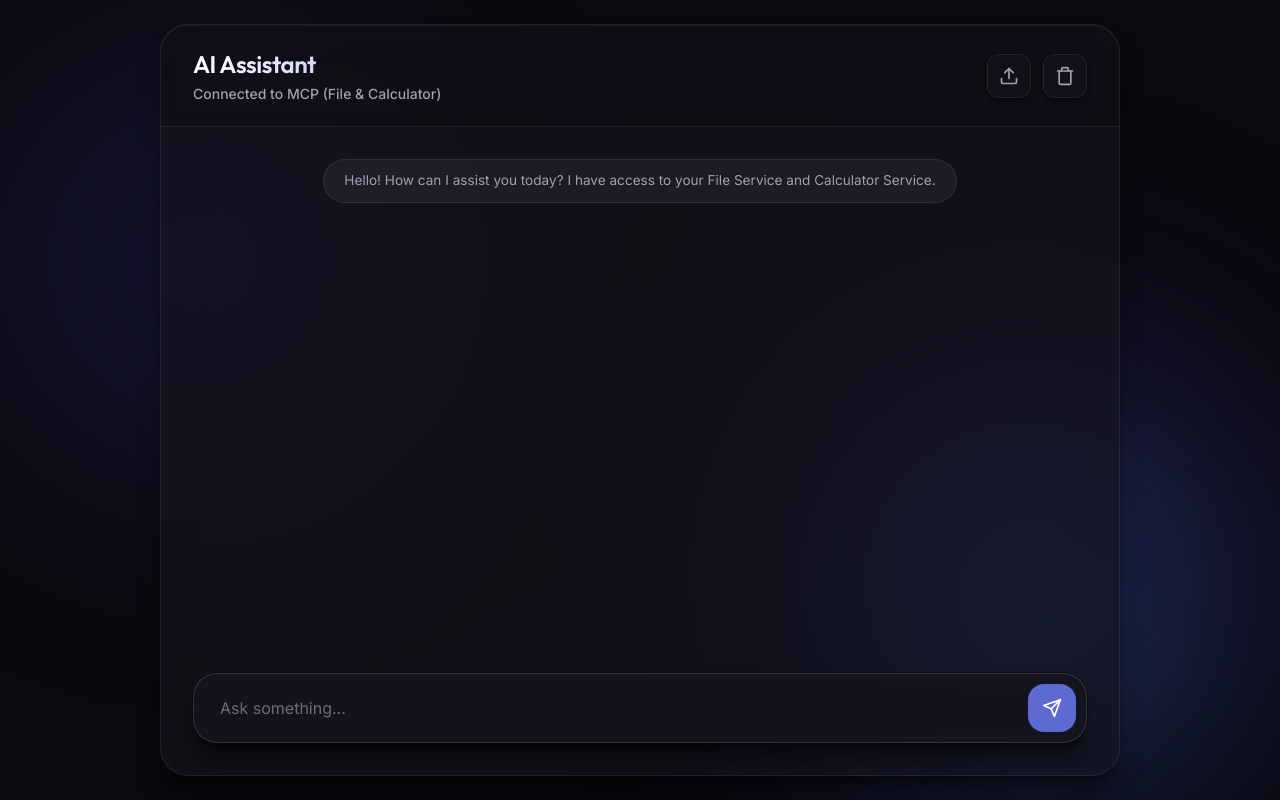
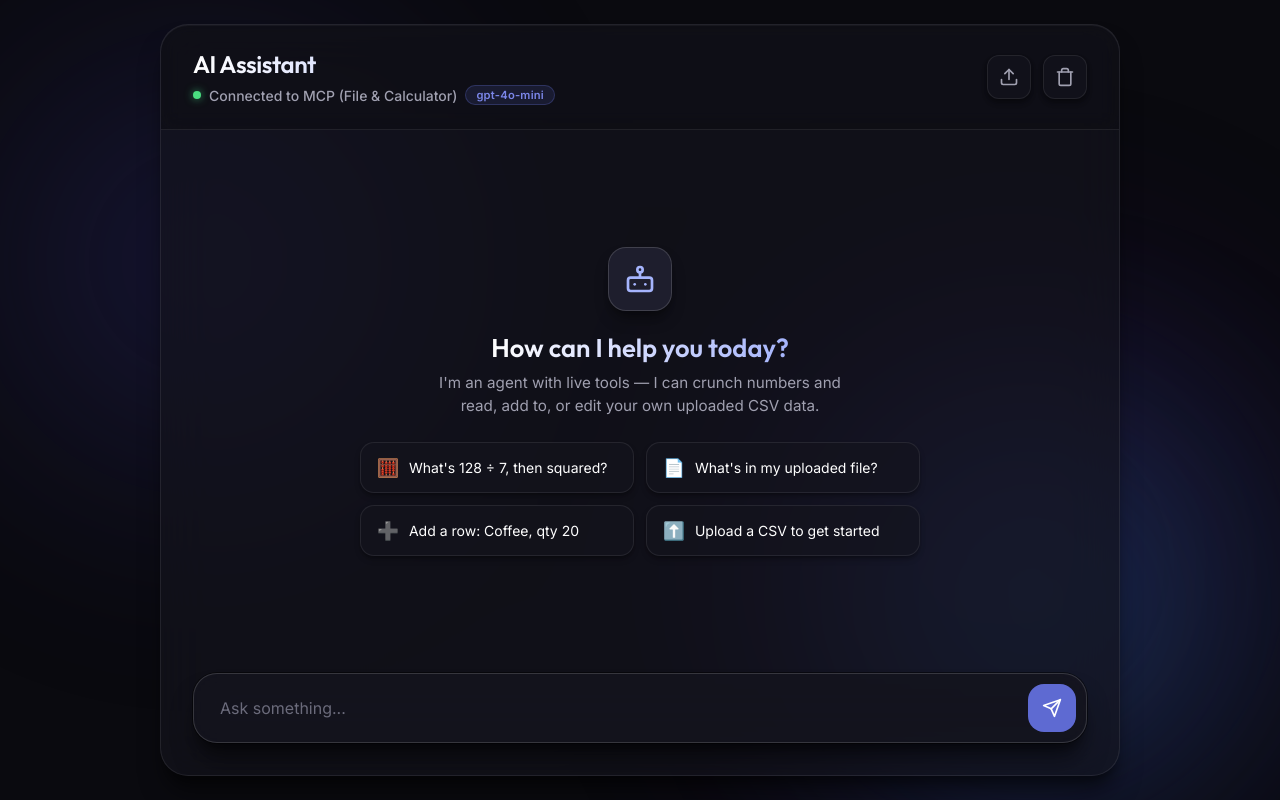
Before and after one commit to kosalanayanajithdeshapriya/Simple-MCP, a plain HTML site: page ui/index.html in a window 1280 px wide. Drawn offline with nearby package versions, Linux system fonts and the light colour scheme.

Commit message:
Redesign chat UI with a welcome screen and agent-style header
Adds an empty-state welcome screen (icon, greeting, and suggestion
chips for common actions - math, file Q&A, add-row, upload) shown
until the first message, and a more agent-like header with an online
status dot and model badge. Clearing the chat now returns to the
welcome screen instead of a static system message.

```diff
--- a/ui/app.js
+++ b/ui/app.js
@@ -6,6 +6,7 @@ document.addEventListener("DOMContentLoaded", () => {
     const clearBtn = document.getElementById("clear-btn");
     const csvInput = document.getElementById("csv-input");
     const headerSubtitle = document.getElementById("header-subtitle");
+    const welcomeScreen = document.getElementById("welcome-screen");
 
     // Configure marked to use GitHub Flavored Markdown and line breaks
     if (window.marked) {
@@ -17,6 +18,15 @@ document.addEventListener("DOMContentLoaded", () => {
 
     const userAvatarSVG = `<svg xmlns="http://www.w3.org/2000/svg" width="20" height="20" viewBox="0 0 24 24" fill="none" stroke="currentColor" stroke-width="2" stroke-linecap="round" stroke-linejoin="round"><path d="M20 21v-2a4 4 0 0 0-4-4H8a4 4 0 0 0-4 4v2"></path><circle cx="12" cy="7" r="4"></circle></svg>`;
     const aiAvatarSVG = `<svg xmlns="http://www.w3.org/2000/svg" width="20" height="20" viewBox="0 0 24 24" fill="none" stroke="currentColor" stroke-width="2" stroke-linecap="round" stroke-linejoin="round"><rect x="3" y="11" width="18" height="10" rx="2"></rect><circle cx="12" cy="5" r="2"></circle><path d="M12 7v4"></path><line x1="8" y1="16" x2="8" y2="16"></line><line x1="16" y1="16" x2="16" y2="16"></line></svg>`;
+
+    function hideWelcomeScreen() {
+        welcomeScreen.classList.add("hidden");
+    }
+
+    function showWelcomeScreen() {
+        chatContainer.querySelectorAll(".message").forEach((el) => el.remove());
+        welcomeScreen.classList.remove("hidden");
+    }
 
     function appendMessage(role, content) {
         const msgDiv = document.createElement("div");
@@ -86,16 +96,10 @@ document.addEventListener("DOMContentLoaded", () => {
         }
     }
 
-    chatForm.addEventListener("submit", async (e) => {
-        e.preventDefault();
-        const text = userInput.value.trim();
-        if (!text) return;
+    async function sendMessage(text) {
+        hideWelcomeScreen();
+        appendMessage("user", text);
 
-        // Display user message
-        appendMessage("user", text);
-        userInput.value = "";
-
-        // Disable input and show loading
         setInputState(true);
         appendLoading();
 
@@ -116,6 +120,25 @@ document.addEventListener("DOMContentLoaded", () => {
             console.error("Chat error:", error);
         } finally {
             setInputState(false);
+        }
+    }
+
+    chatForm.addEventListener("submit", (e) => {
+        e.preventDefault();
+        const text = userInput.value.trim();
+        if (!text) return;
+        userInput.value = "";
+        sendMessage(text);
+    });
+
+    welcomeScreen.addEventListener("click", (e) => {
+        const chip = e.target.closest(".suggestion-chip");
+        if (!chip) return;
+
+        if (chip.dataset.action === "upload") {
+            csvInput.click();
+        } else if (chip.dataset.action === "prompt") {
+            sendMessage(chip.dataset.prompt);
         }
     });
 
@@ -138,19 +161,11 @@ document.addEventListener("DOMContentLoaded", () => {
             }
 
             headerSubtitle.textContent = `Loaded: ${file.name}`;
-            chatContainer.innerHTML += `
-                <div class="message system-message">
-                    <div class="message-content">Uploaded "${file.name}". Ask me anything about this data.</div>
-                </div>
-            `;
-            scrollToBottom();
+            hideWelcomeScreen();
+            appendMessage("system", `Uploaded "${file.name}". Ask me anything about this data.`);
         } catch (error) {
-            chatContainer.innerHTML += `
-                <div class="message system-message">
-                    <div class="message-content">Upload failed: ${error.message}</div>
-                </div>
-            `;
-            scrollToBottom();
+            hideWelcomeScreen();
+            appendMessage("system", `Upload failed: ${error.message}`);
             console.error("Upload error:", error);
         } finally {
             csvInput.value = "";
@@ -160,11 +175,7 @@ document.addEventListener("DOMContentLoaded", () => {
     clearBtn.addEventListener("click", async () => {
         try {
             await fetch("/api/clear");
-            chatContainer.innerHTML = `
-                <div class="message system-message">
-                    <div class="message-content">Chat history cleared. How can I help you?</div>
-                </div>
-            `;
+            showWelcomeScreen();
         } catch (error) {
             console.error("Failed to clear chat", error);
         }
--- a/ui/index.html
+++ b/ui/index.html
@@ -23,7 +23,11 @@
         <header class="header">
             <div class="header-info">
                 <h1>AI Assistant</h1>
-                <p id="header-subtitle">Connected to MCP (File & Calculator)</p>
+                <div class="header-meta">
+                    <span class="status-dot" title="Agent online"></span>
+                    <p id="header-subtitle">Connected to MCP (File & Calculator)</p>
+                    <span class="model-badge">gpt-4o-mini</span>
+                </div>
             </div>
             <div class="header-actions">
                 <label for="csv-input" class="upload-btn" title="Upload your own CSV">
@@ -37,8 +41,30 @@
         </header>
 
         <main class="chat-container" id="chat-container">
-            <div class="message system-message">
-                <div class="message-content">Hello! How can I assist you today? I have access to your File Service and Calculator Service.</div>
+            <div class="welcome-screen" id="welcome-screen">
+                <div class="welcome-icon">
+                    <svg xmlns="http://www.w3.org/2000/svg" width="32" height="32" viewBox="0 0 24 24" fill="none" stroke="currentColor" stroke-width="2" stroke-linecap="round" stroke-linejoin="round"><rect x="3" y="11" width="18" height="10" rx="2"></rect><circle cx="12" cy="5" r="2"></circle><path d="M12 7v4"></path><line x1="8" y1="16" x2="8" y2="16"></line><line x1="16" y1="16" x2="16" y2="16"></line></svg>
+                </div>
+                <h2>How can I help you today?</h2>
+                <p>I'm an agent with live tools — I can crunch numbers and read, add to, or edit your own uploaded CSV data.</p>
+                <div class="suggestions-grid">
+                    <button class="suggestion-chip" data-action="prompt" data-prompt="What's 128 divided by 7, and then raised to the power of 2?">
+                        <span class="chip-emoji">🧮</span>
+                        <span>What's 128 ÷ 7, then squared?</span>
+                    </button>
+                    <button class="suggestion-chip" data-action="prompt" data-prompt="What's in my uploaded file? Summarize it for me.">
+                        <span class="chip-emoji">📄</span>
+                        <span>What's in my uploaded file?</span>
+                    </button>
+                    <button class="suggestion-chip" data-action="prompt" data-prompt="Add a row: Coffee, quantity 20">
+                        <span class="chip-emoji">➕</span>
+                        <span>Add a row: Coffee, qty 20</span>
+                    </button>
+                    <button class="suggestion-chip" data-action="upload">
+                        <span class="chip-emoji">⬆️</span>
+                        <span>Upload a CSV to get started</span>
+                    </button>
+                </div>
             </div>
             <!-- Chat messages will be injected here -->
         </main>
--- a/ui/style.css
+++ b/ui/style.css
@@ -124,11 +124,37 @@ body {
     -webkit-text-fill-color: transparent;
 }
 
-.header-info p {
+.header-meta {
+    display: flex;
+    align-items: center;
+    gap: 8px;
+    margin-top: 6px;
+}
+
+.header-meta p {
     font-size: 0.875rem;
     color: var(--text-secondary);
-    margin-top: 6px;
     font-weight: 500;
+}
+
+.status-dot {
+    width: 8px;
+    height: 8px;
+    border-radius: 50%;
+    background: #4ade80;
+    box-shadow: 0 0 8px rgba(74, 222, 128, 0.7);
+    flex-shrink: 0;
+}
+
+.model-badge {
+    font-size: 0.7rem;
+    font-weight: 600;
+    letter-spacing: 0.02em;
+    color: var(--accent-hover);
+    background: rgba(94, 106, 210, 0.15);
+    border: 1px solid rgba(94, 106, 210, 0.3);
+    border-radius: 999px;
+    padding: 2px 10px;
 }
 
 .header-actions {
@@ -184,6 +210,96 @@ body {
 }
 .chat-container::-webkit-scrollbar-thumb:hover {
     background: rgba(255, 255, 255, 0.25);
+}
+
+.welcome-screen {
+    flex: 1;
+    display: flex;
+    flex-direction: column;
+    align-items: center;
+    justify-content: center;
+    text-align: center;
+    gap: 8px;
+    padding: 32px 16px;
+    animation: slideUpFade 0.5s cubic-bezier(0.16, 1, 0.3, 1) forwards;
+}
+
+.welcome-screen.hidden {
+    display: none;
+}
+
+.welcome-icon {
+    width: 64px;
+    height: 64px;
+    border-radius: 18px;
+    background: #1e1e2d;
+    border: 1px solid var(--border-highlight);
+    color: #a5b4fc;
+    display: flex;
+    align-items: center;
+    justify-content: center;
+    box-shadow: var(--shadow-md);
+    margin-bottom: 12px;
+}
+
+.welcome-screen h2 {
+    font-family: 'Outfit', sans-serif;
+    font-size: 1.6rem;
+    font-weight: 600;
+    background: linear-gradient(to right, #fff, #a5b4fc);
+    -webkit-background-clip: text;
+    -webkit-text-fill-color: transparent;
+}
+
+.welcome-screen p {
+    color: var(--text-secondary);
+    font-size: 0.95rem;
+    max-width: 440px;
+    line-height: 1.5;
+    margin-bottom: 16px;
+}
+
+.suggestions-grid {
+    display: grid;
+    grid-template-columns: repeat(2, minmax(200px, 1fr));
+    gap: 12px;
+    width: 100%;
+    max-width: 560px;
+}
+
+.suggestion-chip {
+    display: flex;
+    align-items: center;
+    gap: 10px;
+    background: var(--bg-glass);
+    border: 1px solid var(--border-glass);
+    color: var(--text-primary);
+    border-radius: 14px;
+    padding: 14px 16px;
+    font-size: 0.875rem;
+    font-family: inherit;
+    text-align: left;
+    cursor: pointer;
+    transition: all 0.25s cubic-bezier(0.4, 0, 0.2, 1);
+    box-shadow: var(--shadow-sm);
+}
+
+.suggestion-chip:hover {
+    background: var(--bg-glass-hover);
+    border-color: var(--border-highlight);
+    transform: translateY(-2px);
+    box-shadow: var(--shadow-md);
+}
+
+.chip-emoji {
+    font-size: 1.1rem;
+    flex-shrink: 0;
+}
+
+@media (max-width: 560px) {
+    .suggestions-grid {
+        grid-template-columns: 1fr;
+    }
 }
 
 .message {
```
